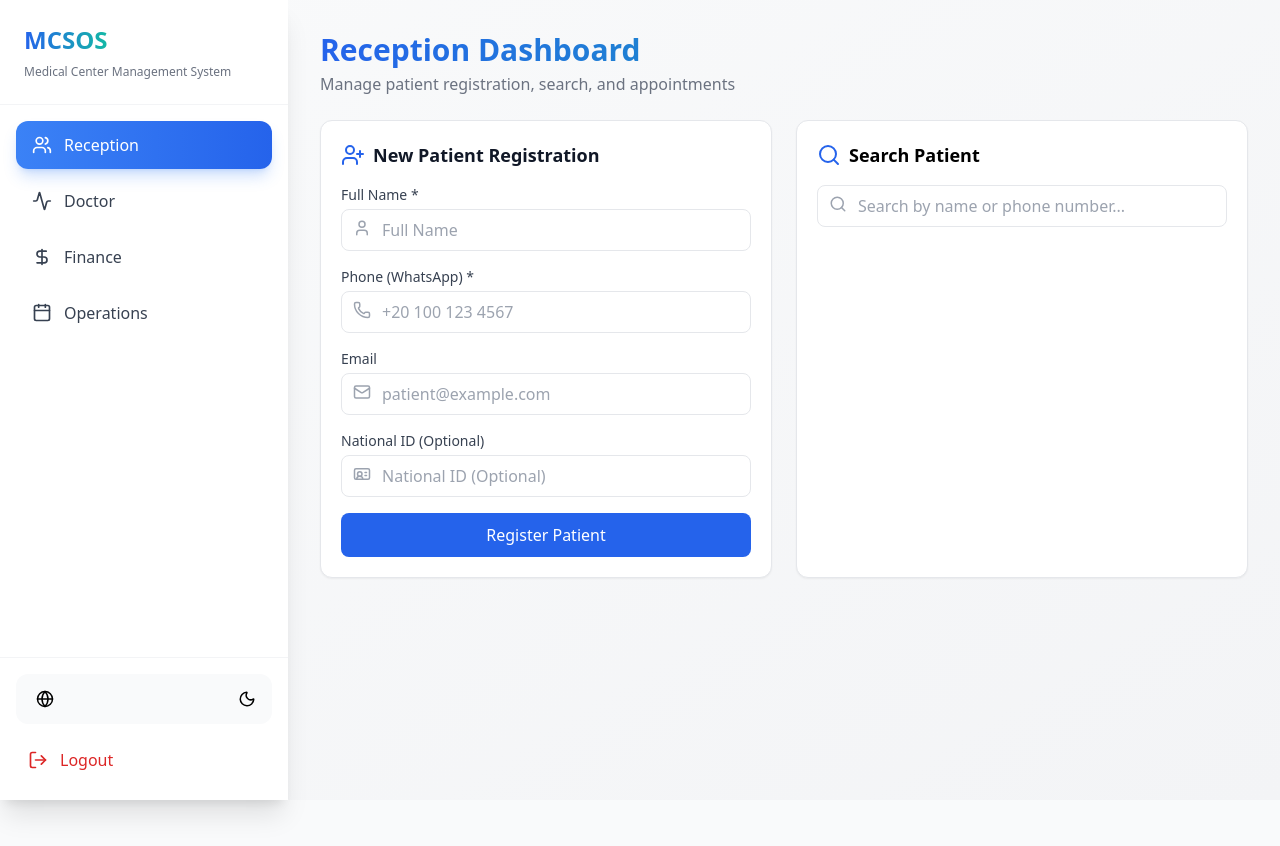
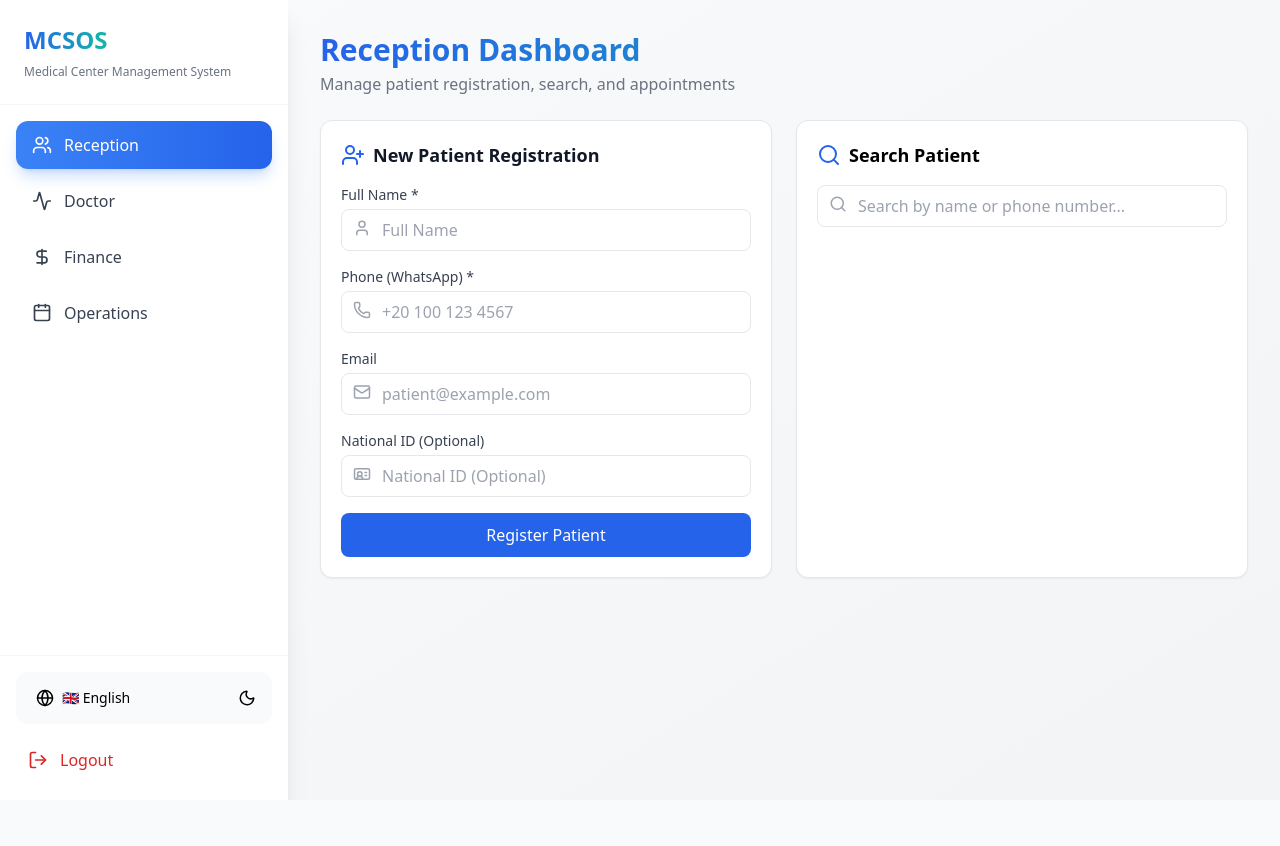
Before and after one commit to Islam412/MCSOS-System, a React (Vite) app: page / in a window 1280 px wide. After the commit the page ends 800 px from the top, so only its background shows below. Built offline with nearby package versions, Linux system fonts and the light colour scheme.

Commit message:
update languages swwitching

```diff
--- a/src/components/common/LanguageSwitcher.jsx
+++ b/src/components/common/LanguageSwitcher.jsx
@@ -1,41 +1,62 @@
 import { useTranslation } from 'react-i18next';
-import { Globe } from 'lucide-react';
+import { Globe, Check } from 'lucide-react';
+import { useState } from 'react';
 
 export default function LanguageSwitcher() {
-  const { i18n } = useTranslation();
+  const { i18n, t } = useTranslation();
+  const [isOpen, setIsOpen] = useState(false);
 
   const languages = [
-    { code: 'ar', name: 'العربية', flag: '🇸🇦' },
-    { code: 'en', name: 'English', flag: '🇬🇧' },
-    { code: 'fr', name: 'Français', flag: '🇫🇷' },
+    { code: 'ar', name: 'العربية', flag: '🇸🇦', dir: 'rtl' },
+    { code: 'en', name: 'English', flag: '🇬🇧', dir: 'ltr' },
+    { code: 'fr', name: 'Français', flag: '🇫🇷', dir: 'ltr' },
   ];
 
-  const changeLanguage = (langCode) => {
+  const currentLanguage = languages.find(l => l.code === i18n.language) || languages[1];
+
+  const changeLanguage = (langCode, dir) => {
     i18n.changeLanguage(langCode);
     localStorage.setItem('language', langCode);
-    document.documentElement.dir = langCode === 'ar' ? 'rtl' : 'ltr';
+    document.documentElement.dir = dir;
+    document.documentElement.lang = langCode;
+    setIsOpen(false);
   };
 
   return (
-    <div className="relative group">
-      <button className="flex items-center gap-2 px-3 py-2 rounded-lg hover:bg-gray-100 dark:hover:bg-gray-800 transition">
+    <div className="relative">
+      <button
+        onClick={() => setIsOpen(!isOpen)}
+        className="flex items-center gap-2 px-3 py-2 rounded-lg hover:bg-gray-200 dark:hover:bg-gray-700 transition-all duration-200"
+      >
         <Globe size={18} />
-        <span className="text-sm">{languages.find(l => l.code === i18n.language)?.flag}</span>
+        <span className="text-sm font-medium">{currentLanguage.flag} {currentLanguage.name}</span>
       </button>
-      <div className="absolute right-0 mt-2 w-32 bg-white dark:bg-gray-800 rounded-lg shadow-lg border dark:border-gray-700 opacity-0 invisible group-hover:opacity-100 group-hover:visible transition-all duration-200 z-50">
+
+      {isOpen && (
+        <>
+          <div
+            className="fixed inset-0 z-40"
+            onClick={() => setIsOpen(false)}
+          />
+          <div className="absolute top-full left-0 mt-2 w-48 bg-white dark:bg-gray-800 rounded-xl shadow-xl border border-gray-200 dark:border-gray-700 overflow-hidden z-50">
             {languages.map((lang) => (
               <button
                 key={lang.code}
-            onClick={() => changeLanguage(lang.code)}
-            className={`w-full text-left px-4 py-2 hover:bg-gray-100 dark:hover:bg-gray-700 flex items-center gap-2 ${
-              i18n.language === lang.code ? 'bg-blue-50 dark:bg-blue-900/50 text-blue-600 dark:text-blue-400' : ''
+                onClick={() => changeLanguage(lang.code, lang.dir)}
+                className={`w-full flex items-center justify-between px-4 py-3 hover:bg-gray-50 dark:hover:bg-gray-700 transition-colors ${
+                  i18n.language === lang.code ? 'bg-blue-50 dark:bg-blue-900/30 text-blue-600 dark:text-blue-400' : ''
                 }`}
               >
-            <span>{lang.flag}</span>
-            <span className="text-sm">{lang.name}</span>
+                <div className="flex items-center gap-3">
+                  <span className="text-xl">{lang.flag}</span>
+                  <span className="text-sm font-medium">{lang.name}</span>
+                </div>
+                {i18n.language === lang.code && <Check size={16} />}
               </button>
             ))}
           </div>
+        </>
+      )}
     </div>
   );
 }
```
Lines whose indentation alone changed are shown as unchanged.
